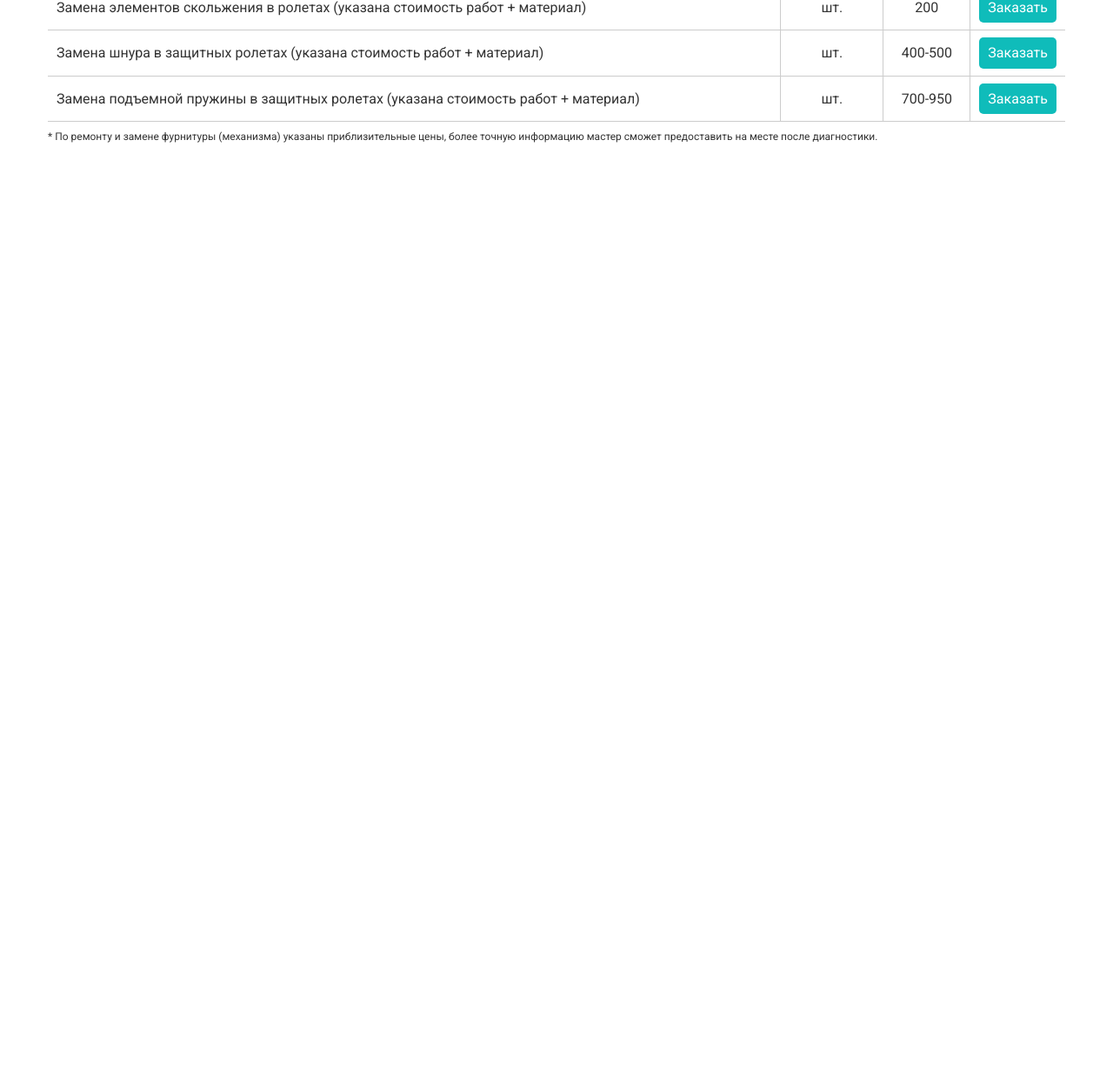
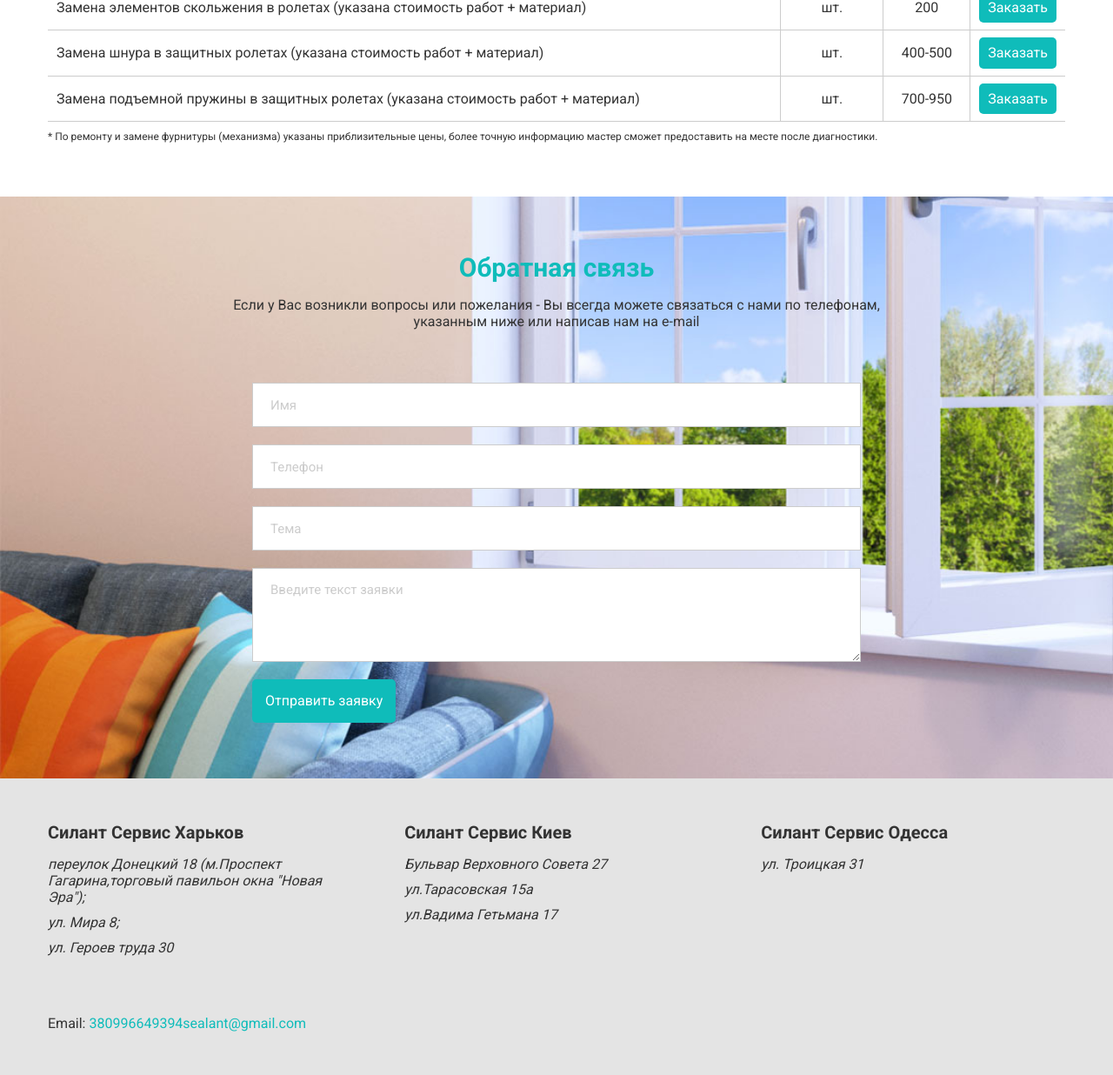
Before and after one commit to MaryJane5/silant, a PHP site: page /index.html in a window 1280 px wide. Shown: the part 4513-5749 px from the top of the page at 87% size. Before the commit the page ends 4677 px from the top, so only its background shows below. Run offline with PHP 8.4, Linux system fonts and the light colour scheme; some web fonts are replaced.

Commit message:
pre-finish

```diff
--- a/index.html
+++ b/index.html
@@ -14,7 +14,7 @@
         <header id="header">
             <div class="sticky-header">
                 <div class="container">
-                    <a href="#" class="logo"><img src="Silant service" alt="Silant service"></a>
+                    <a href="#" class="logo">Компания «Силант Сервис»</a>
                     <nav class="main-nav">
                         <a href="#" class="nav-opener"><span></span></a>
                         <div class="nav-drop">
@@ -34,7 +34,7 @@
                 <div class="main-slider">
                     <div class="main-slider__img" style="background-image: url(images/window-01.jpg)"></div>
                     <div class="main-slider__img" style="background-image: url(images/window-02.jpg)"></div>
-                    <div class="main-slider__img" style="background-image: url(images/window-03.jpg)"></div>
+                    <div class="main-slider__img" style="background-image: url(images/window-05.jpg)"></div>
                 </div>
                 <div class="main-slogan">
                     <h1><mark>Ремонт металлопластиковых окон и дверей в Киеве</mark></h1>
@@ -141,7 +141,6 @@
                             </div>
                         </li>
                     </ul>
-                </div>
                 </div>
             </section>
             <section class="price-table">
@@ -440,11 +439,77 @@
                     </div>
                 </div>
             </section>
+            <section id="contact" style="background-image: url(images/window-04.jpg);">
+                <!-- <div id="google-map" class="wow fadeIn" data-latitude="49.988465" data-longitude="36.233054" data-wow-duration="1000ms" data-wow-delay="400ms"></div> -->
+                <div id="contact-us">
+                    <div class="container" id="contacts">
+                        <!-- <div id="tags">
+                            теги: замена резинок на пластиковых окнах замена уплотнителя на окнах уплотнители для пластиковых окон противовзломная фурнитура для пластиковых окон установка противовзломной фурнитуры замена фурнитуры на противовзломную монтаж противовзломной фурнитуры
+                            замена фурнитуры на противовзломную монтаж противовзломной фурнитуры регулировка окон ремонт окон ремонт пластиковых окон ремонт окон пвх регулировка окон пвх ремонт пластиковых окон недорого срочный ремонт пластиковых окон
+                            ремонт окон пвх цены ремонт металопластиковых окон ремонт окна мастер замена фурнитуры пластиковых окон ремонт фурнитуры пластиковых окон регулировка оконной фурнитуры
+                        </div> -->
+                        <div class="heading">
+                            <h2>Обратная связь</h2>
+                            <p>Если у Вас возникли вопросы или пожелания - Вы всегда можете связаться с нами по телефонам, указанным ниже или написав нам на e-mail</p>
+                        </div>
+                        <form id="main-contact-form" name="contact-form" class="footer_form">
+                            <!-- <div class="row  wow fadeInUp" data-wow-duration="1000ms" data-wow-delay="300ms"> -->
+                            <!-- <div class="col-sm-6"> -->
+                            <div class="form-group">
+                                <input type="text" name="name" class="form-control" placeholder="Имя">
+                                <input type="hidden" name="form" class="form-control" value="Обратная связь">
+                            </div>
+                            <div class="form-group">
+                                <input type="text" name="phone" class="form-control" placeholder="Телефон">
+                            </div>
+                            <div class="form-group">
+                                <input type="text" name="subject" class="form-control" placeholder="Тема">
+                            </div>
+                            <div class="form-group">
+                                <textarea name="message" id="message" class="form-control" rows="4" maxlength="200" placeholder="Введите текст заявки"></textarea>
+                            </div>
+                            <div class="form-group">
+                                <button type="submit" class="btn-submit btn">Отправить заявку</button>
+                            </div>
+                        </form>
+                    </div>
+                </div>
+                <!--<div id="phone_img" data-toggle="modal" data-target="#modal-callback">-->
+                <!--<img src="img/callback.gif" border="0">-->
+                <!--</div>-->
+            </section>
+            <!--/#contact-->
         </main>
         <footer id="footer">
+            <div class="container">
+                <div class="address-row">
+                    <div class="address">
+                        <strong>Силант Сервис Харьков</strong>
+                        <address>переулок Донецкий 18 (м.Проспект Гагарина,торговый павильон окна "Новая Эра");</address>
+                        <address>ул. Мира 8;</address>
+                        <address>ул. Героев труда 30 </address>
+                    </div>
+                    <div class="address">
+                        <strong>Силант Сервис Киев</strong>
+                        <address>Бульвар Верховного Совета 27</address>
+                        <address>ул.Тарасовская 15а</address>
+                        <address>ул.Вадима Гетьмана 17</address>
+                    </div>
+                    <div class="address">
+                        <strong>Силант Сервис Одесса</strong>
+                        <address>ул. Троицкая 31</address>
+                    </div>
+                </div>
+                <ul class="list-tell">
+                    <li><span title="Vodafone" class="mobo-vodafone-16">&nbsp;<a href="tel:<?php echo $phone_numbers[$key]['mts']; ?>"><?php echo $phone_numbers[$key]['mts']; ?></a></span></li>
+                    <li><span title="Lifecell" class="mobo-lifecell-16">&nbsp;<a href="tel:<?php echo $phone_numbers[$key]['life']; ?>"><?php echo $phone_numbers[$key]['life']; ?></a></span></li>
+                    <li><span title="Київстар" class="mobo-kyivstar-16">&nbsp;<a href="tel:<?php echo $phone_numbers[$key]['ks']; ?>"><?php echo $phone_numbers[$key]['ks']; ?></a></span></li>
+                    <li><i class="fa fa-envelope"></i> <span> Email:</span><a href="mailto:380996649394sealant@gmail.com"> 380996649394sealant@gmail.com</a></li>
+                </ul>
+            </div>
         </footer>
-    </div>
-    <script src="assets/main.min.js"></script>
+        </div>
+        <script src="assets/main.min.js"></script>
 </body>
 
 </html>
--- a/sass/components/_form.scss
+++ b/sass/components/_form.scss
@@ -2,215 +2,30 @@ input[type="text"],
 input[type="email"],
 input[type="password"],
 textarea {
-    // your custom style
     display: block;
-    border: 1px solid gray;
+    border: 1px solid #ccc;
+    padding: 15px 20px;
+    background: #fff;
+    width: 100%;
     margin: 0 0 20px;
-
     &:focus {
-        border-color: yellow;
-        outline: none;
-
-    }
-
-    &:active {
-        border-color: red;
+        border-color: $blue;
         outline: none;
     }
-
-    &:hover {
-        border-color: green;
+    &:active {
+        border-color: $blue;
         outline: none;
     }
-
+    &:hover {
+        border-color: $blue;
+        outline: none;
+    }
     &::placeholder {
         color: $placeholder-color;
         font-size: $placeholder-font-size;
     }
 }
 
-input[type="submit"] {
-    // your custom style
-}
-
-// custom input[type="file"]
-label {
-   cursor: pointer;
-   /* Style as you please, it will become the visible UI component. */
-}
-
-#upload-photo {
-   opacity: 0;
-   position: absolute;
-   z-index: -1;
-}
-
-// textarea
-textarea {
-    // your custom style
-}
-
-// label
-label {
-    display: block;
-    margin: 0 0 10px;
-}
-
-// custom checkbox and radio
-.custom-form [type="checkbox"],
-.custom-form [type="radio"] {
-    position: fixed;
-    left: 0;
-    top: 0;
-    opacity: 0;
-    z-index: -1;
-}
-
-// radio button male and femail are just exc. classes
-// in html vale anf for must containe the same name
-.male {
-    .fake-input {
-        position: relative;
-        display: block;
-        cursor: pointer;
-        background-color: red;
-        width: 150px;
-        height: 150px;
-    }
-
-    input[type="radio"]+.fake-input:before {
-        // your custom style
-    }
-
-    .fake-label {
-        // your custom style text
-    }
-}
-
-.female {
-    .fake-input {
-        position: relative;
-        display: block;
-        cursor: pointer;
-        background-color: red;
-        width: 150px;
-        height: 150px;
-    }
-
-    input[type="radio"]+.fake-input:before {
-        // your custom style
-    }
-
-    .fake-label {
-        // your custom style text
-    }
-}
-
-
-.custom-form [type="radio"]:checked+.fake-input {
-    // your custom style
-}
-
-.custom-form input:disabled+.fake-input,
-.custom-form input:disabled~.fake-label {
-    opacity: .5;
-}
-
-// check-box
-.custom-checkbox {
-    .fake-input {
-        display: block;
-        width: 24px;
-        height: 24px;
-        border: 1px solid #c7cad1;
-        background: red;
-        position: relative;
-
-        &:before {
-            position: absolute;
-            content: " chek ";
-            color: #000;
-            top: 50%;
-            left: 50%;
-            transform: translate(-50%, -50%);
-        }
-    }
-
-    .fake-label {
-        // your custom style text
-    }
-}
-
-.custom-form [type="checkbox"]+.fake-input:before {
-    opacity: 0;
-
-}
-
-.custom-form [type="checkbox"]:checked+.fake-input:before,
-.custom-form [type="checkbox"]:checked+.fake-input {
-    opacity: 1;
-}
-
-// custom-select
-.select-hidden {
-    display: none;
-    visibility: hidden;
-    padding-right: 10px;
-}
-
-
-.select {
-    position: relative;
-    cursor: pointer;
-    display: inline-block;
-    height: 50px;
-    width: 100%;
-    max-width: 200px;
-}
-
-.select-styled {
-    position: absolute;
-    top: 0;
-    right: 0;
-    bottom: 0;
-    left: 0;
-    background-color: $white;
-    border: 1px solid #c7cad1;
-    transition: all 0.2s ease-in;
-
-    &:after {
-        content: "your icon";
-        position: absolute;
-        top: 0;
-        right: 0;
-    }
-}
-
-.select-options {
-    display: none;
-    position: absolute;
-    top: 108%;
-    right: 0;
-    left: 0;
-    z-index: 999;
-    margin: 0;
-    padding: 0;
-    list-style: none;
-    background-color: #fff;
-
-    li {
-        margin: 0;
-        padding: 5px 0;
-        text-indent: 15px;
-        transition: all 0.15s ease-in;
-
-        &:hover {
-            color: $black;
-            background-color: #f3f3f3;
-        }
-
-        &[rel="hide"] {
-            display: none;
-        }
-    }
-}
+// input[type="submit"] {
+//     // your custom style
+// }
--- a/sass/layout/_footer.scss
+++ b/sass/layout/_footer.scss
@@ -0,0 +1,27 @@
+#footer {
+    background-color: #e4e4e4;
+    padding: 50px 0;
+}
+
+.address-row {
+    @include media ('>=tablet') {
+        display: flex;
+        justify-content: space-between;
+        margin: 0 -30px;
+    }
+    .address {
+        @include media ('>=tablet') {
+            width: 33.31%;
+            padding: 0 30px;
+        }
+        address {
+            display: block;
+            margin: 0 0 10px;
+        }
+        strong {
+            display: block;
+            font-size: 20px;
+            margin: 0 0 15px;
+        }
+    }
+}
--- a/sass/layout/_header.scss
+++ b/sass/layout/_header.scss
@@ -5,7 +5,7 @@
     left: 0;
     z-index: 2;
     padding: 15px 0;
-    background-color: $blue;
+    background-color: #e4e4e4;
     @include media ('>=tablet') {
         padding: 25px 0;
     }
@@ -19,6 +19,11 @@
             align-items: center;
         }
     }
+}
+
+.logo {
+    font-size: 25px;
+    font-weight: 900;
 }
 
 #nav {
@@ -50,7 +55,7 @@
             }
         }
         a {
-            color: $white;
+            color: $black;
         }
     }
 }
--- a/sass/main.scss
+++ b/sass/main.scss
@@ -12,3 +12,4 @@
 @import 'layout/header';
 @import 'layout/footer';
 @import 'pages/homepage';
+@import 'components/form';
--- a/sass/pages/_homepage.scss
+++ b/sass/pages/_homepage.scss
@@ -161,18 +161,30 @@ h2 {
     }
     li {
         position: relative;
-        width: 25%;
         padding: 0 10px;
         cursor: pointer;
+        margin: 0 auto;
         &:after {
-            position: absolute;
-            right: 0;
-            top: 50%;
-            transform: translateY(-50%);
             content: "\e969";
             font-family: 'icomoon';
-            margin: -25px -25px 0 0;
-            font-size: 35px;
+            position: absolute;
+            font-size: 30px;
+            top: auto;
+            bottom: 0;
+            left: 50%;
+            transform: translateX(-50%);
+            @include media ('>=tablet') {
+                left: auto;
+                right: 0;
+                top: 50%;
+                transform: translateY(0);
+                transform: translateX(-50%);
+                margin: -25px -25px 0 0;
+                font-size: 35px;
+            }
+        }
+        @include media ('>=tablet') {
+            width: 25%;
         }
         &:last-child {
             &:after {
@@ -191,6 +203,10 @@ h2 {
         margin: 0 auto;
         font-size: 14px;
         font-weight: 700;
+        padding: 15px 0 40px;
+        @include media ('>=tablet') {
+            padding: 0;
+        }
     }
     i {
         width: 100px;
@@ -258,6 +274,31 @@ h2 {
 
 .table-responsive {
     margin: 0 0 10px;
-    // width: 768px;
-    // overflow-x: scroll;
+    width: 450px;
+    overflow-x: scroll;
+    @include media ('>=phone') {
+        width: 100%;
+    }
 }
+
+// contact-us
+#contact {
+    background-position: 50% 50%;
+    padding: 5% 0;
+    background-size: cover;
+    background-repeat: no-repeat;
+}
+
+#main-contact-form {
+    max-width: 700px;
+    margin: 0 auto
+}
+
+.btn-submit {
+    background-color: $blue;
+    color: $white;
+    border: none;
+    &:hover {
+        transform: scale(1.1);
+    }
+}
```
Also changed, not shown: assets/main.min.css, images/window-01.jpg, images/window-02.jpg, images/window-04.jpg (added), images/window-05.jpg (added), 1 other file.
